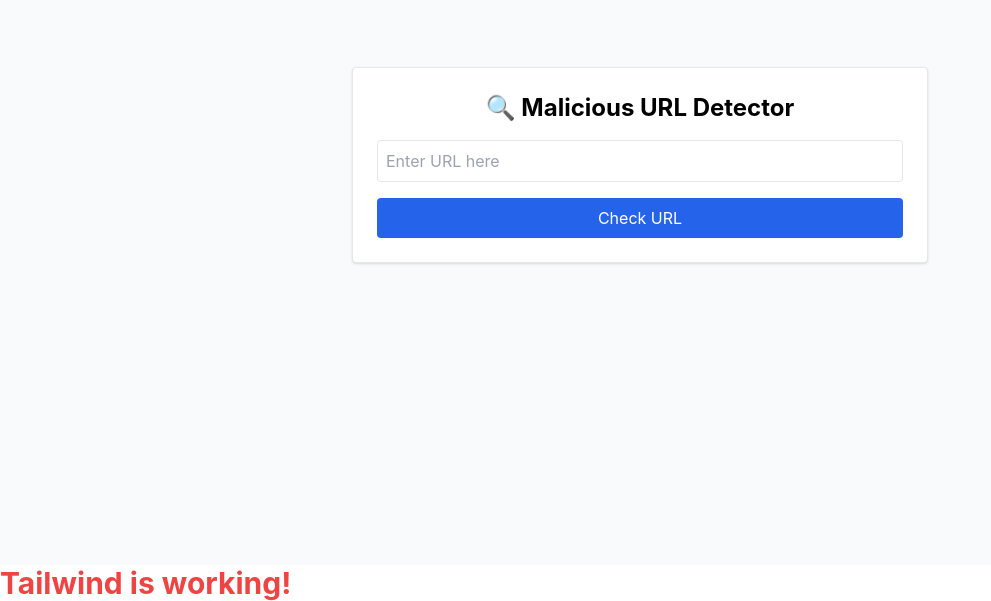
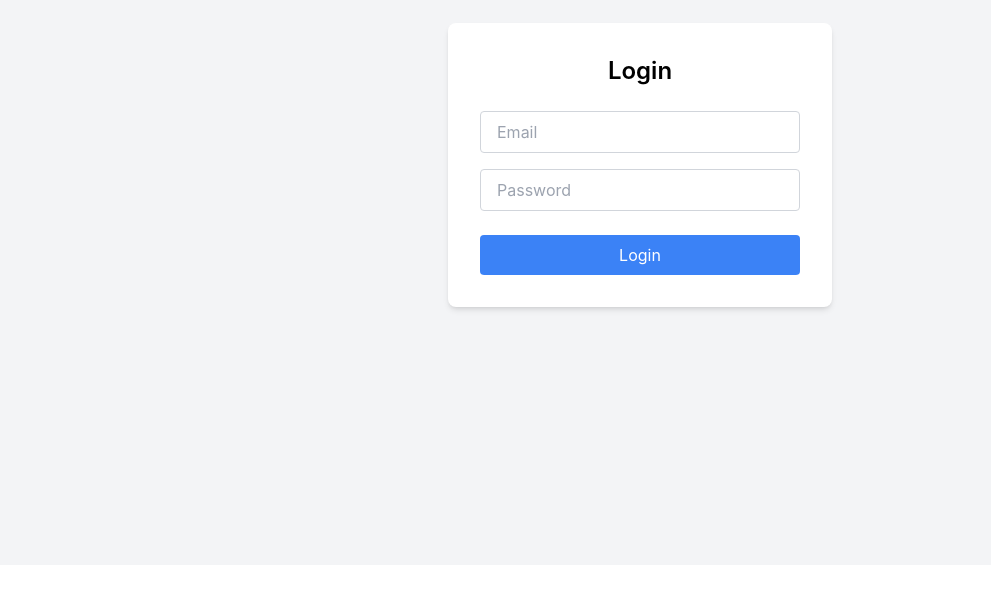
Before and after one commit to URL-checker-team/url-checker-web, a React (Create React App) app: page / in a window 1280 px wide. Shown: the part 235-836 px from the top of the page, without its empty margins (0-991 px from the left). After the commit the page ends 800 px from the top, so only its background shows below. Built offline with nearby package versions, Linux system fonts and the light colour scheme.

Commit message:
login function

```diff
--- a/package.json
+++ b/package.json
@@ -10,6 +10,7 @@
     "axios": "^1.9.0",
     "react": "^19.1.0",
     "react-dom": "^19.1.0",
+    "react-router-dom": "^7.5.3",
     "react-scripts": "5.0.1",
     "web-vitals": "^2.1.4"
   },
--- a/src/App.js
+++ b/src/App.js
@@ -1,12 +1,16 @@
 import React from "react";
+import { BrowserRouter as Router, Routes, Route } from "react-router-dom";
 import UrlChecker from "./components/UrlChecker";
+import Login from "./components/Login.jsx";
 
 function App() {
   return (
-    <div className="App">
-      <UrlChecker />
-      <h1 className="text-3xl text-red-500 font-bold">Tailwind is working!</h1>
-    </div>
+    <Router>
+      <Routes>
+        <Route path="/" element={<Login />} />
+        <Route path="/checker" element={<UrlChecker />} />
+      </Routes>
+    </Router>
   );
 }
 
--- /dev/null
+++ b/src/components/Login.jsx
@@ -0,0 +1,62 @@
+import { useState } from "react";
+import axios from "axios";
+import { useNavigate } from "react-router-dom";
+
+function Login() {
+  const [email, setEmail] = useState("");
+  const [password, setPassword] = useState("");
+  const navigate = useNavigate();
+
+  const handleLogin = async (e) => {
+    e.preventDefault();
+    try {
+      const res = await axios.post("http://localhost:5050/api/login", {
+        email,
+        password,
+      });
+      localStorage.setItem("token", res.data.token);
+      navigate("/checker");
+      // Redirect or update UI
+    } catch (err) {
+      console.error("Login failed", err);
+    }
+  };
+
+  return (
+    <div className="flex items-center justify-center min-h-screen bg-gray-100">
+      <form
+        onSubmit={handleLogin}
+        className="bg-white shadow-md rounded-lg p-8 w-full max-w-sm"
+      >
+        <h2 className="text-2xl font-semibold mb-6 text-center">Login</h2>
+
+        <input
+          type="email"
+          placeholder="Email"
+          value={email}
+          onChange={(e) => setEmail(e.target.value)}
+          className="w-full px-4 py-2 mb-4 border border-gray-300 rounded focus:outline-none focus:ring-2 focus:ring-blue-400"
+          required
+        />
+
+        <input
+          type="password"
+          placeholder="Password"
+          value={password}
+          onChange={(e) => setPassword(e.target.value)}
+          className="w-full px-4 py-2 mb-6 border border-gray-300 rounded focus:outline-none focus:ring-2 focus:ring-blue-400"
+          required
+        />
+
+        <button
+          type="submit"
+          className="w-full bg-blue-500 text-white py-2 rounded hover:bg-blue-600 transition duration-200"
+        >
+          Login
+        </button>
+      </form>
+    </div>
+  );
+}
+
+export default Login;
```
Also changed, not shown: 1 other file (tests, documents, lock files or other folders).
